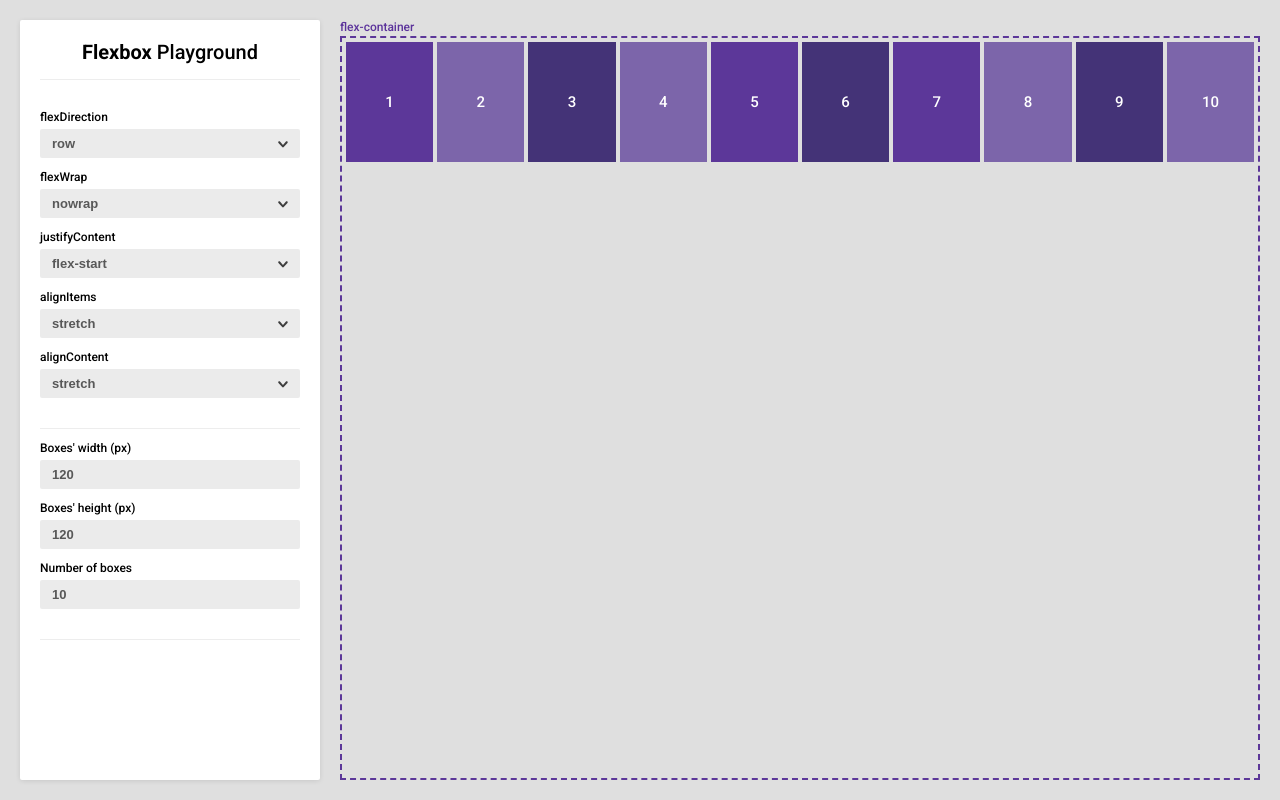
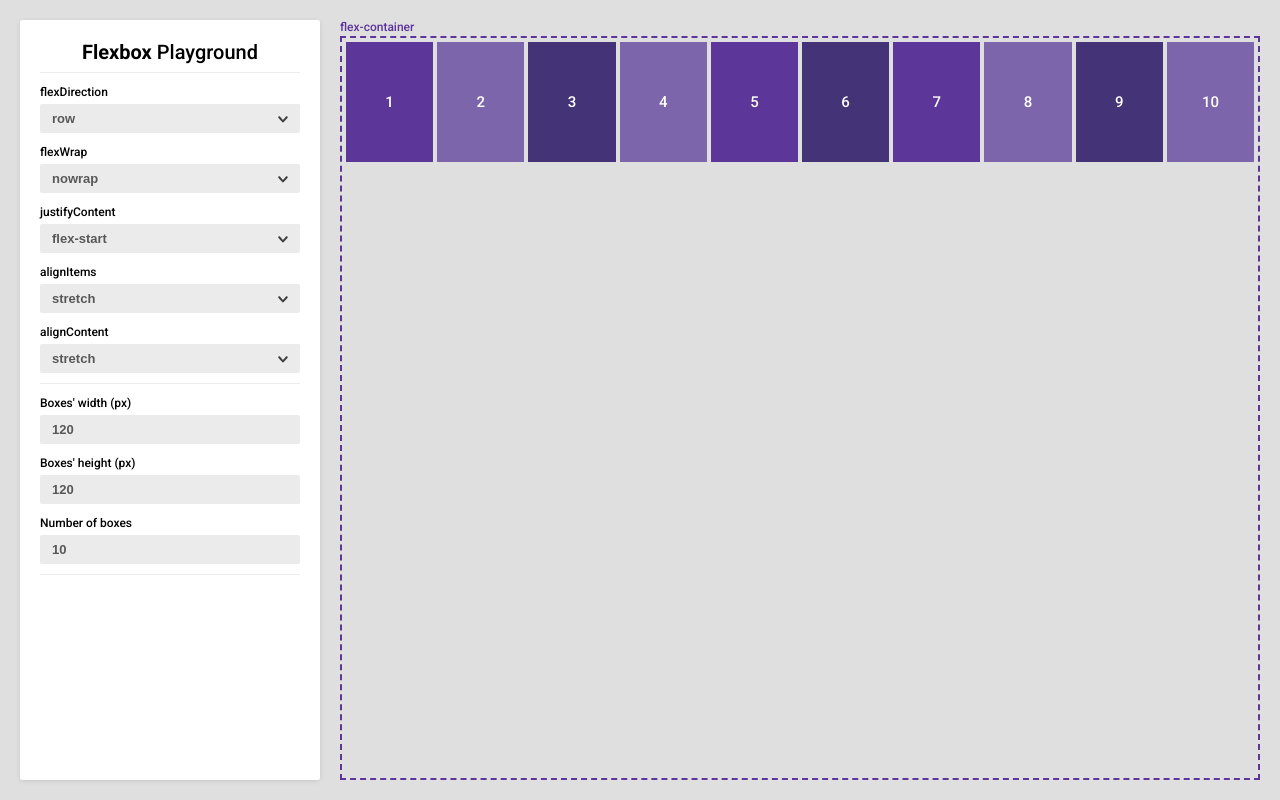
Before and after one commit to react-medellin/flexbox-playground, a React (Create React App) app: page / in a window 1280 px wide. Built offline with nearby package versions, Linux system fonts and the light colour scheme.

Commit message:
Fix overlapping of Number of boxes input (#53)

```diff
--- a/src/FlexOptions.js
+++ b/src/FlexOptions.js
@@ -23,15 +23,14 @@ const ControllsContainer = styled.div`
 
 const ControllsSection = styled.div`
   border-bottom: 1px solid #ededed;
-  padding-bottom: 30px;
+  padding-bottom: 10px;
 `;
 
 const Headline = styled.div`
   font-size: 20px;
   text-align: center;
-  margin-bottom: 30px;
   border-bottom: 1px solid #ededed;
-  padding-bottom: 15px;
+  padding-bottom: 8px;
 `;
 
 export const FlexOptions = ({ numberBoxes, onChange, width, height }) => (
```
